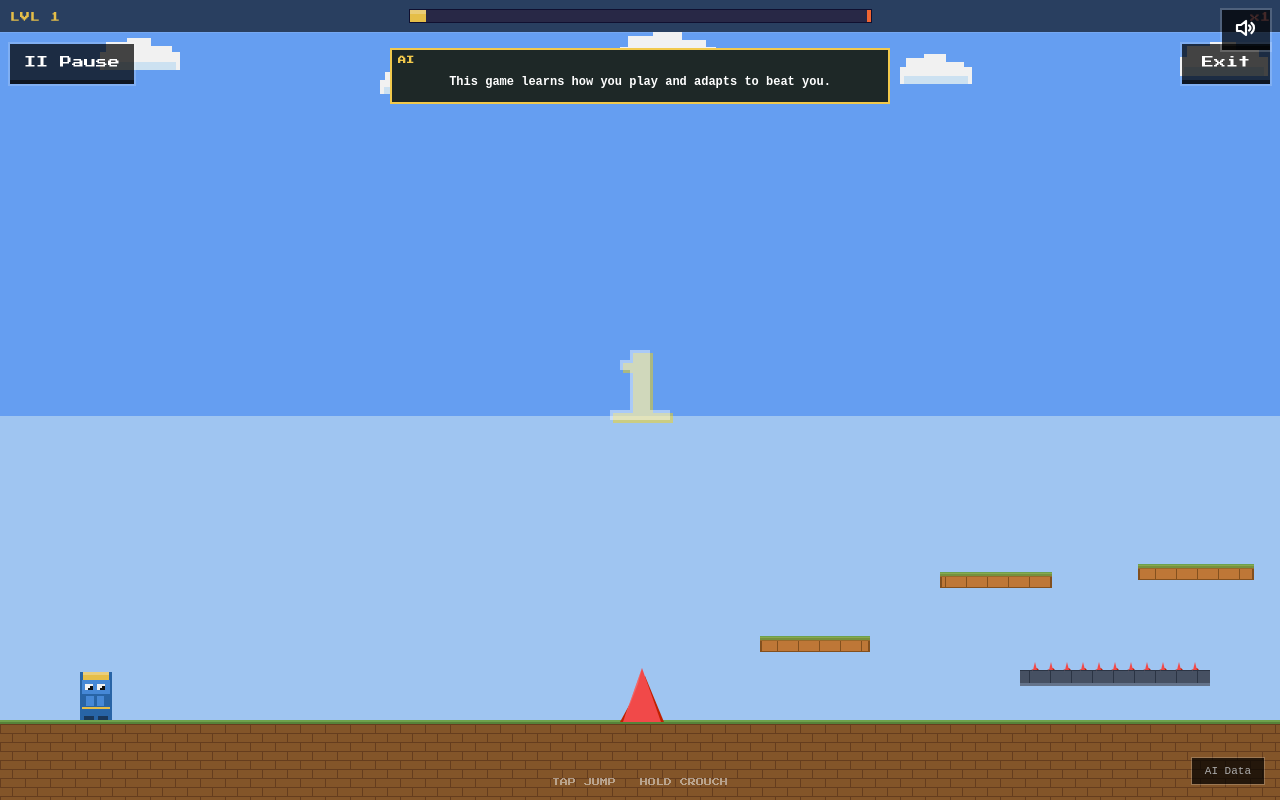
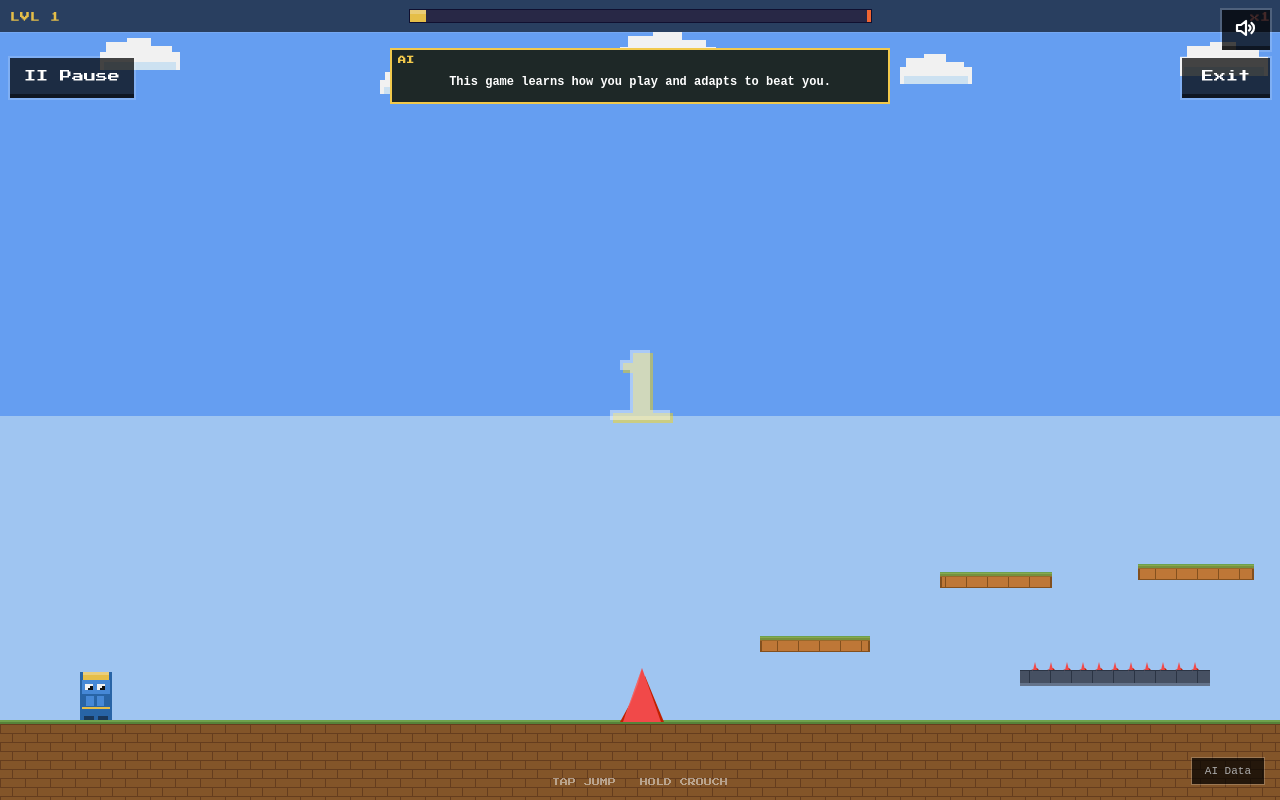
Before and after one commit to MatthewKim07/you-vs-you, a website built with Vite: page index.html in a window 1280 px wide. Both pictures are taken after a click on the button "Play". Built offline with nearby package versions, Linux system fonts and the light colour scheme.

Commit message:
Adjust game controls vertical offset

```diff
--- a/src/style.css
+++ b/src/style.css
@@ -99,7 +99,7 @@ html, body {
 
 #game-controls {
   position: fixed;
-  top: 44px;
+  top: 58px;
   left: 10px;
   right: 10px;
   z-index: 120;
```
